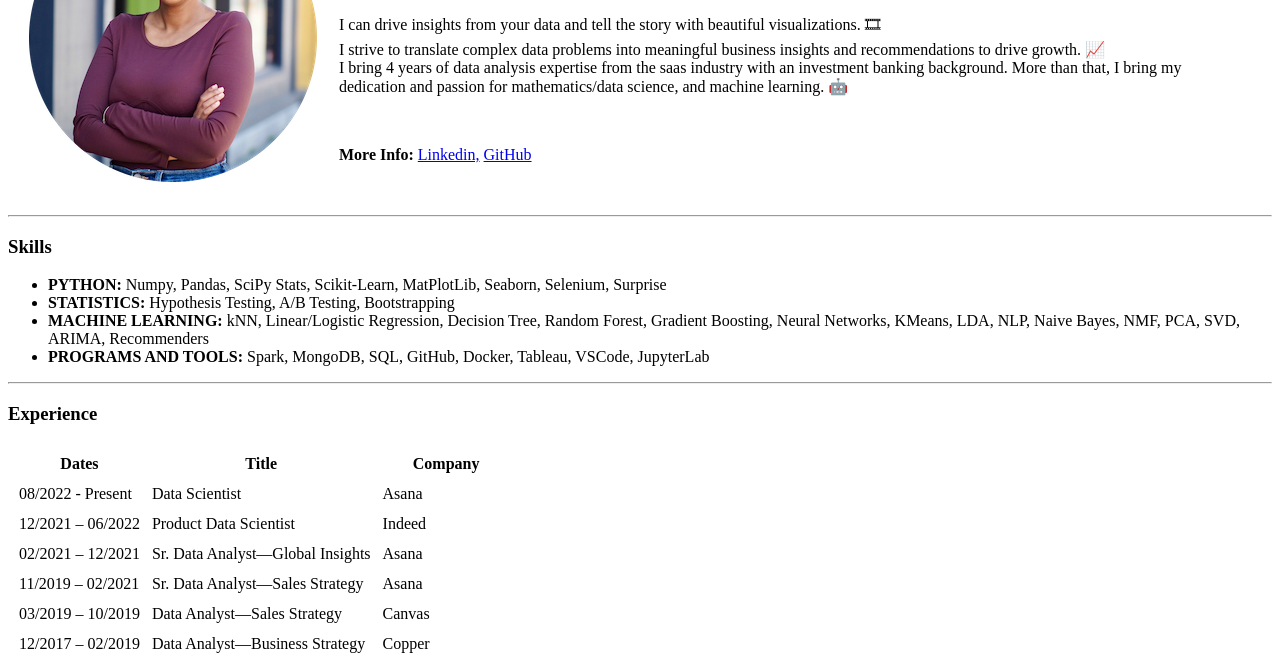
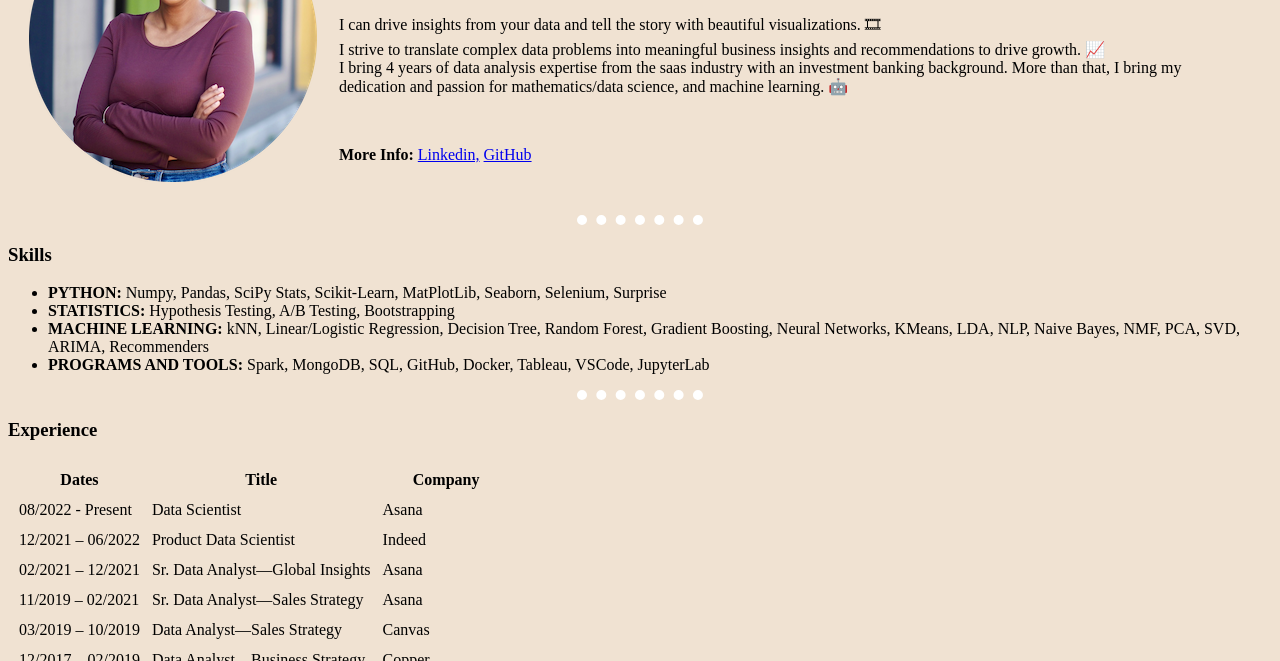
Before and after one commit to MekdiYilma/cv, a plain HTML site: page index.html in a window 1280 px wide. Shown: the part 135-796 px from the top of the page. Drawn offline with Linux system fonts and the light colour scheme.

Commit message:
css added

```diff
--- a/index.html
+++ b/index.html
@@ -4,6 +4,18 @@
 <head>
   <meta charset="utf-8">
   <title>Mekdi's Personal Site</title>
+
+  <style media="screen">
+    body {
+      background-color: #F0E2D2;
+    }
+    hr {
+      width: 10%;
+      border-color: white;
+      border-width: 10px;
+      border-style: dotted none none;
+    }
+  </style>
 </head>
 
 <body>
@@ -103,9 +115,6 @@
   <hr>
   <h3><a href="./projects.html">Projects</a></h3>
   <h3><a href="./contact.html">Contact</a></h3>
-
-
-
 </body>
 
 </html>
```
